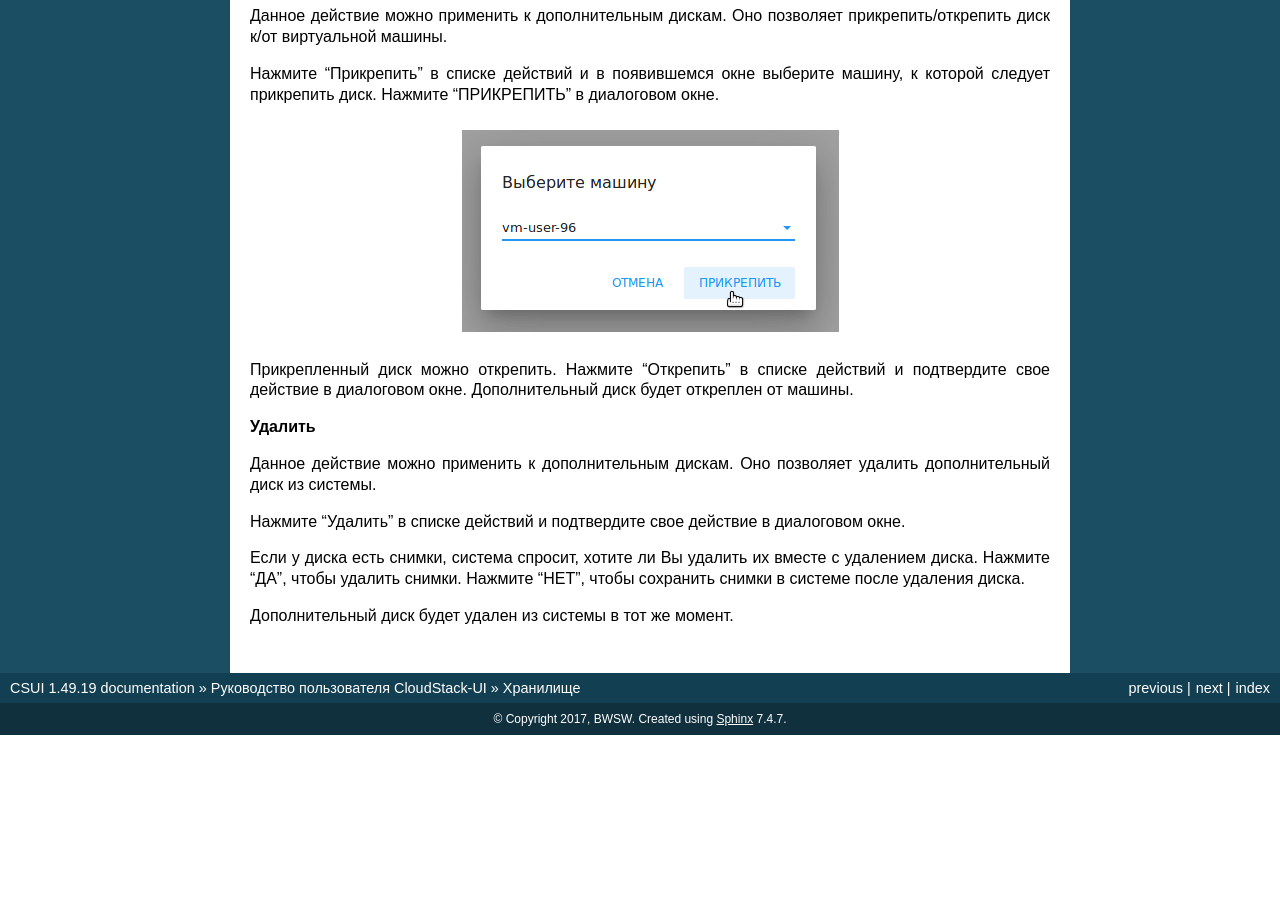
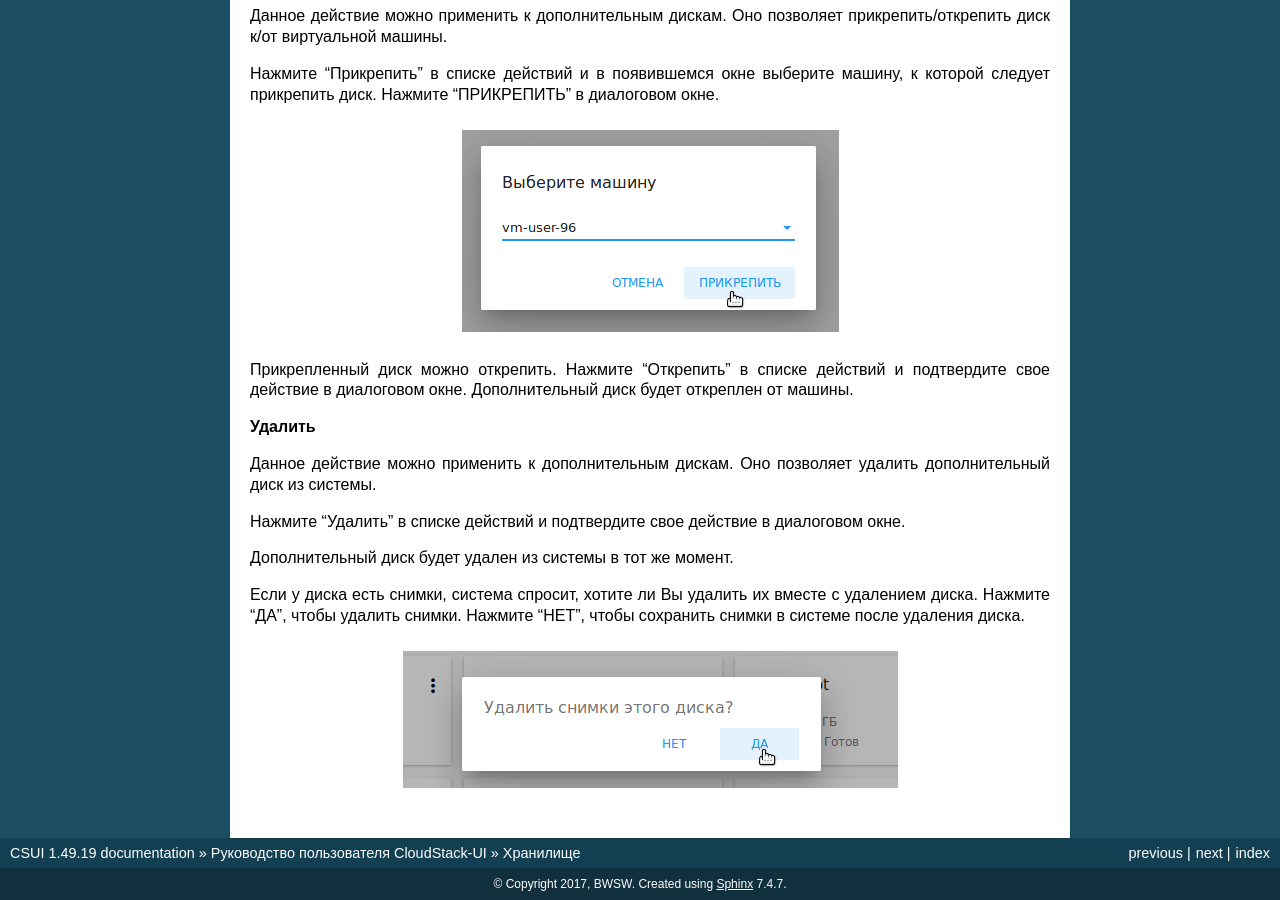
Before and after one commit to MaslovaEV/RU_CloudStack-UI, a Sphinx documentation site: the page built from RUdocs/source/CSUI-Storage-RU.rst, in a window 1280 px wide and 900 px high, scrolled down 12468 px. Built offline with Sphinx 7.4.7, drawn with Linux system fonts in a browser that asks for light colours; before the commit the page ends 13203 px from its top, so only the background shows below that.

Commit message:
Update CSUI-Storage-RU.rst

```diff
--- a/RUdocs/source/CSUI-Storage-RU.rst
+++ b/RUdocs/source/CSUI-Storage-RU.rst
@@ -268,11 +268,12 @@
 
 Нажмите "Удалить" в списке действий  и подтвердите свое действие в диалоговом окне.
 
+Дополнительный диск будет удален из системы в тот же момент.
+
 Если у диска есть снимки, система спросит, хотите ли Вы удалить их вместе с удалением диска. Нажмите "ДА", чтобы удалить снимки. Нажмите "НЕТ", чтобы сохранить снимки в системе после удаления диска.
 
-.. figure::
+.. figure:: _static/RU_Storage_Actions_DeleteSnaps.png
 
-Дополнительный диск будет удален из системы в тот же момент.
 
 
 
```
